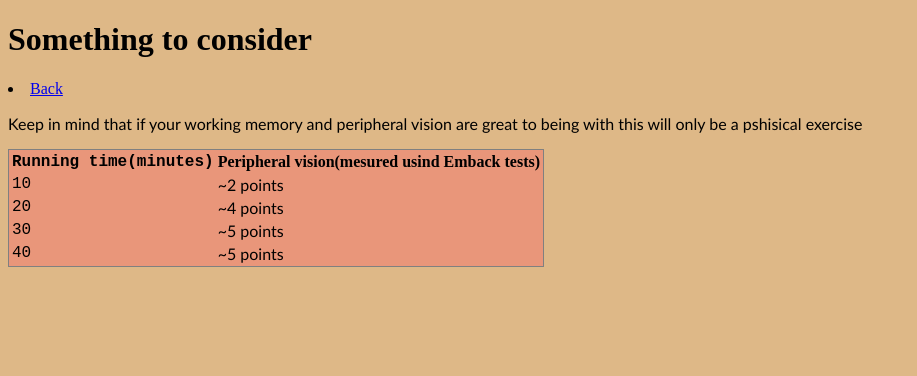
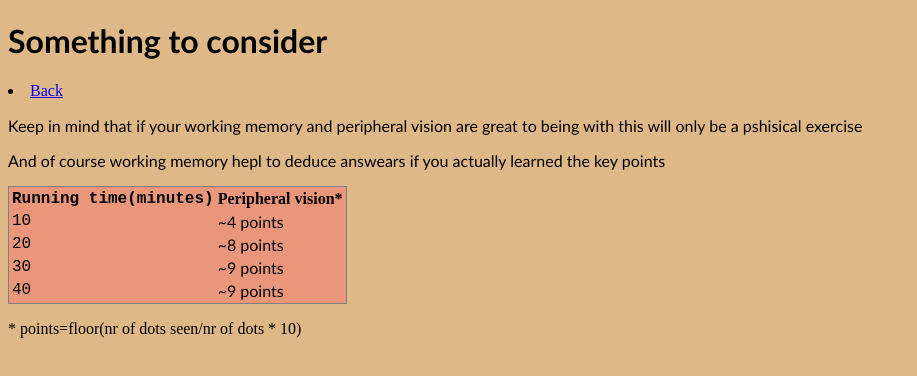
Before and after one commit to Miga-Nouse/Study_Sprint_Splaner, a plain HTML site: page kayaking_footage.html in a window 1280 px wide. Shown: the whole page, without its empty margins (0-917 px from the left). Drawn offline with Linux system fonts and the light colour scheme.

Commit message:
Fonts work now

```diff
--- a/kayaking_footage.html
+++ b/kayaking_footage.html
@@ -8,14 +8,14 @@
 </head>
 <body id="kbody">
     <header>
-        <h1 clas="formal"> Something to consider</h1>
+        <h1 class="formal"> Something to consider</h1>
     </header>
     <nav>
         <li><a href="index.html">Back</a></li>
   </nav>
     <main id="kmain">
         <p class="formal">Keep in mind that if your working memory and peripheral vision are great to being with this will only be a pshisical exercise</p>
-
+        <p class="formal">And of course working memory hepl to deduce answears if you actually learned the key points </p>
     </main>
 
 </body>
@@ -24,31 +24,34 @@
    <thead>
     <tr>
         <th class="one"> Running time(minutes)</th>
-        <th> Peripheral vision(mesured usind Emback tests) </th>
+        <th> Peripheral vision* </th>
     </tr>
 
    </thead>
    <tbody>
         <tr>
             <td class="one"> 10</td>
-            <td class="two"> ~2 points</td>
+            <td class="two"> ~4 points</td>
         </tr>
 
         <tr>
             <td class="one"> 20</td>
-            <td class="two"> ~4 points</td>
+            <td class="two"> ~8 points</td>
         </tr>
 
         <tr>
             <td class="one"> 30</td>
-            <td class="two"> ~5 points</td>
+            <td class="two"> ~9 points</td>
         </tr>
 
         <tr>
             <td class="one"> 40</td>
-            <td class="two"> ~5 points</td>
+            <td class="two"> ~9 points</td>
         </tr>
 
    </tbody>
 
 </table>
+<footer>
+    <p class="note">* points=floor(nr of dots seen/nr of dots * 10)</p>
+</footer>
--- a/style.css
+++ b/style.css
@@ -58,3 +58,8 @@ label.two{
     font-family: 'Gill Sans', 'Gill Sans MT', Calibri, 'Trebuchet MS', sans-serif;
     color:blanchedalmond;
 }
+
+p.two{
+    font-family: 'Gill Sans', 'Gill Sans MT', Calibri, 'Trebuchet MS', sans-serif;
+    color:blanchedalmond;
+}
```
Also changed, not shown: index.html (+3 -3 lines).
